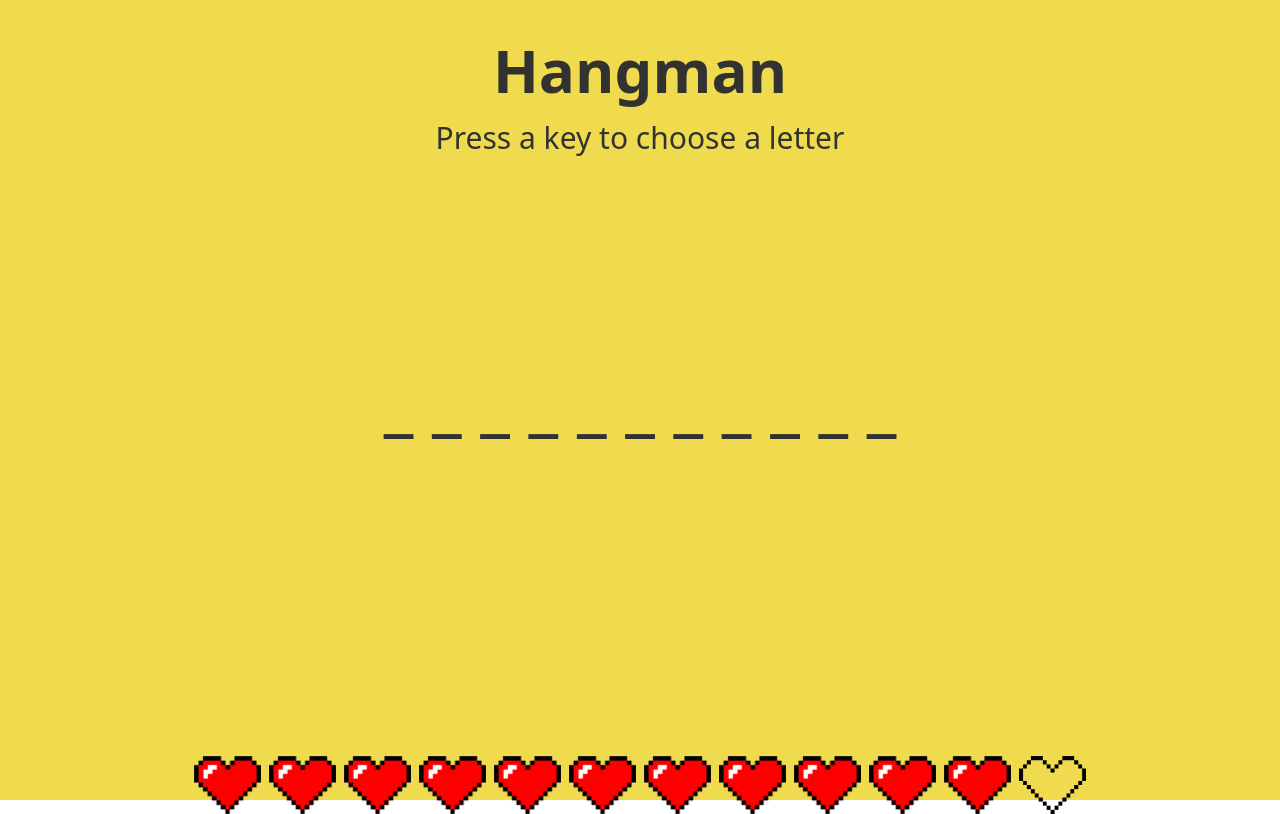
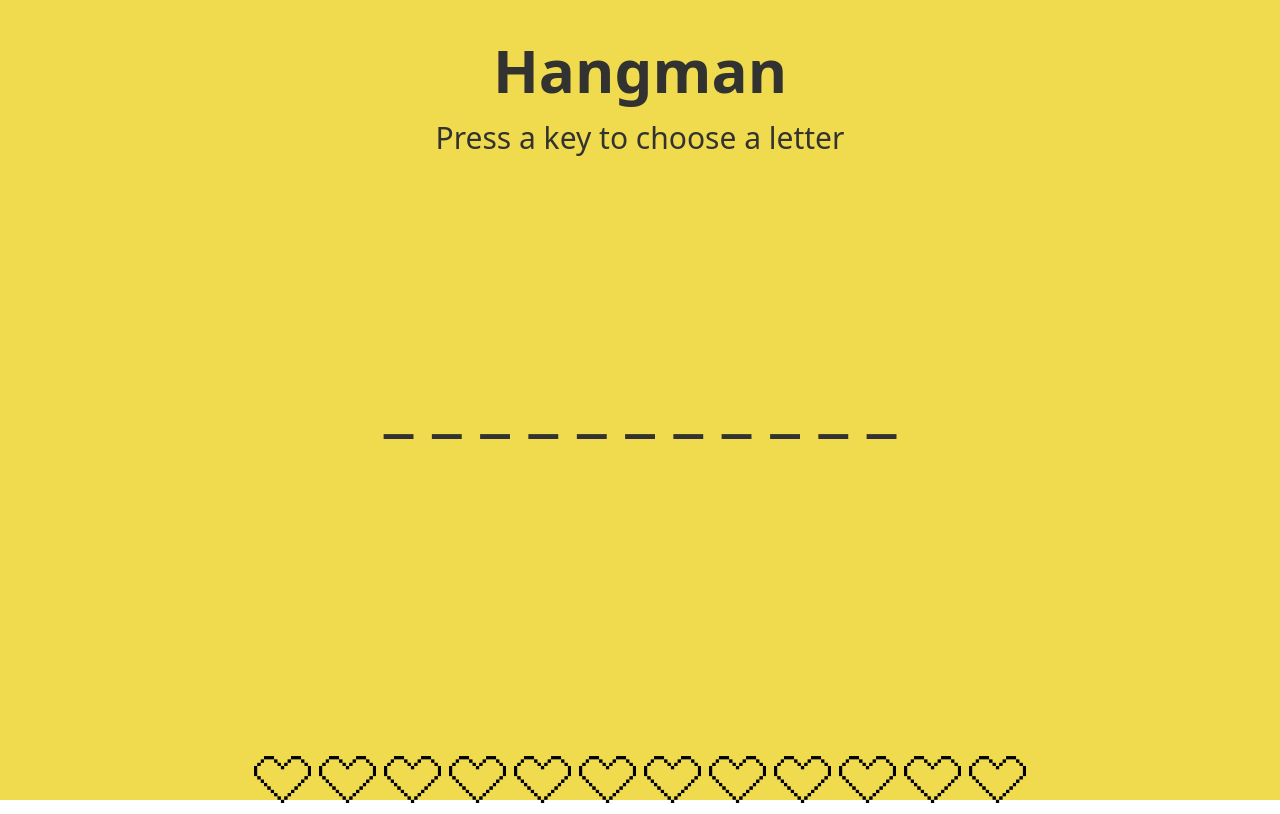
Before and after one commit to ju-dev-16/hangman, a React (Create React App) app in the folder app/: page / in a window 1280 px wide. Built offline with nearby package versions, Linux system fonts and the light colour scheme.

Commit message:
Update Hearts.jsx

```diff
--- a/app/src/components/Hearts.jsx
+++ b/app/src/components/Hearts.jsx
@@ -20,16 +20,18 @@ export default function Hearts({ currentHeart, setCurrentHeart }) {
 
     useEffect(() => {
         if (currentHeart) {
-            list[list.length - 1] = hearts['empty-heart']
-            setCurrentHeart(false)
+            list.reverse().forEach((x, i) => {
+                if (x === hearts['filled-heart']) {
+                    list[i] = hearts['empty-heart'];
+                }
+            });
+            setCurrentHeart(false);
         }
     }, [currentHeart]);
 
     return (
         <div className='flex justify-center mt-80'>
-            {list.map((heart) => {
-                return <img src={heart.src} alt={heart.alt} width="75" height="75" className='px-1'/>
-            })}
+            {list.map((heart, index) => <img key={index} src={heart.src} alt={heart.alt} width="65" height="65" className='px-1'/>)}
         </div>
     );
 }
```
